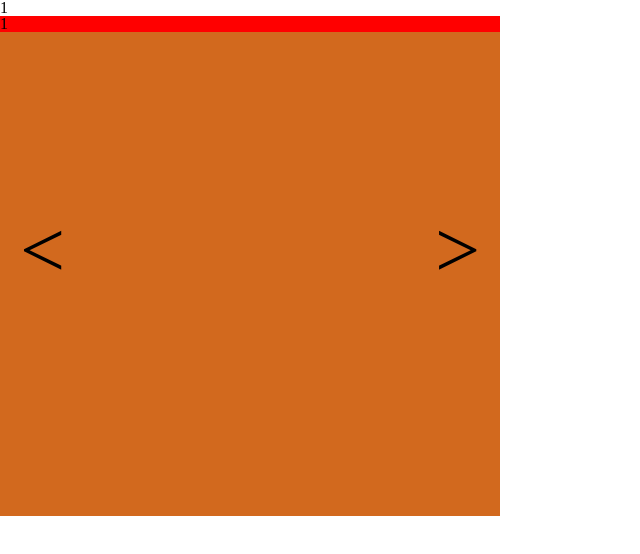
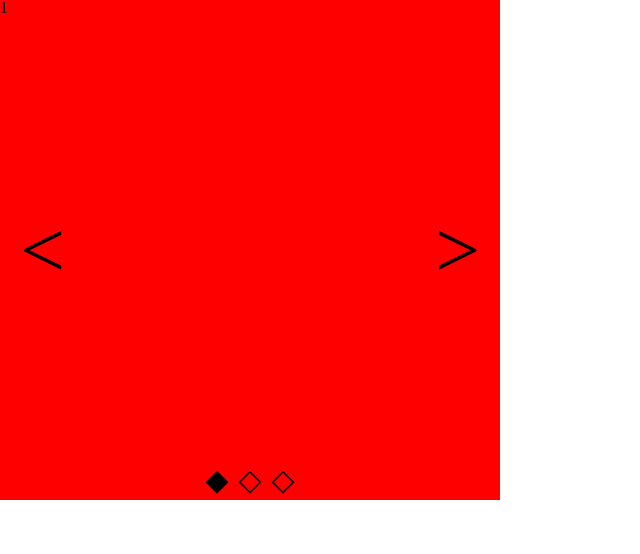
Before and after one commit to haenanim/ground, a React (Create React App) app: page / in a window 1280 px wide. Shown: the top 554 px of the page, without its empty margins (0-640 px from the left). Built offline with nearby package versions, Linux system fonts and the light colour scheme.

Commit message:
feat : 인디케이터 기능 생성

```diff
--- a/src/App.tsx
+++ b/src/App.tsx
@@ -16,6 +16,7 @@ function App() {
             <div
               style={{
                 backgroundColor: 'red',
+                height: '100%',
               }}
             >
               1
@@ -24,7 +25,8 @@ function App() {
           <CarouselItem>
             <div
               style={{
-                backgroundColor: 'blueㄴ',
+                backgroundColor: 'blue',
+                height: '100%',
               }}
             >
               2
@@ -34,6 +36,7 @@ function App() {
             <div
               style={{
                 backgroundColor: 'green',
+                height: '100%',
               }}
             >
               3
--- a/src/components/Carousel/Carousel.scoped.scss
+++ b/src/components/Carousel/Carousel.scoped.scss
@@ -7,6 +7,14 @@
     width: 100%;
     height: 500px;
     overflow-x: scroll;
+    scroll-behavior: smooth;
+
+    &::-webkit-scrollbar {
+      display: none;
+    }
+
+    -ms-overflow-style: none; /* 인터넷 익스플로러 */
+    scrollbar-width: none; /* 파이어폭스 */
   }
   .carousel-track {
     position: absolute;
@@ -31,4 +39,16 @@
   .carousel-wrapper__right-btn {
     right: 0;
   }
+  .carousel-indicator {
+    position: absolute;
+    bottom: 0;
+    left: 50%;
+    transform: translateX(-50%);
+    display: flex;
+    .carousel-indicator-btn {
+      font-size: 30px;
+      padding: 5px;
+      cursor: pointer;
+    }
+  }
 }
--- a/src/components/Carousel/Carousel.tsx
+++ b/src/components/Carousel/Carousel.tsx
@@ -1,7 +1,11 @@
 import React, { useEffect, useRef, useState } from 'react';
 import './Carousel.scoped.scss';
 
-export default function Carousel({ children }: any) {
+interface CarouselProps {
+  children: any;
+}
+
+export default function Carousel({ children }: CarouselProps) {
   const $carousel = useRef<HTMLDivElement>(null);
   const [parentWidth, setParentWidth] = useState(0);
   const [currentPage, setCurrentPage] = useState(1);
@@ -13,6 +17,8 @@ export default function Carousel({ children }: any) {
   useEffect(() => {
     $carousel.current?.scrollTo(parentWidth * (currentPage - 1), 0);
   }, [currentPage]);
+
+  useEffect(() => {});
 
   const goNext = () => {
     console.log('go next');
@@ -33,9 +39,11 @@ export default function Carousel({ children }: any) {
     }
     console.log(currentPage);
   };
+  const goTargetPage = (index: number) => {
+    setCurrentPage(index + 1);
+  };
   return (
     <div className="carousel">
-      {currentPage}
       <div className="carousel-wrapper" ref={$carousel}>
         <div className="carousel-track">
           {children.map((child: any) =>
@@ -45,12 +53,27 @@ export default function Carousel({ children }: any) {
           )}
         </div>
       </div>
+
       <div className="carousel-wrapper__left-btn" onClick={goPrev}>
         {'<'}
       </div>
       <div className="carousel-wrapper__right-btn" onClick={goNext}>
         {'>'}
       </div>
+      <div className="carousel-indicator">
+        {children.map((e: any, i: any) => {
+          return (
+            <div
+              className="carousel-indicator-btn"
+              onClick={() => goTargetPage(i)}
+            >
+              {i + 1 === currentPage ? '◆' : '◇'}
+            </div>
+          );
+        })}
+      </div>
     </div>
   );
 }
+
+Carousel.defaultProps = {};
```
